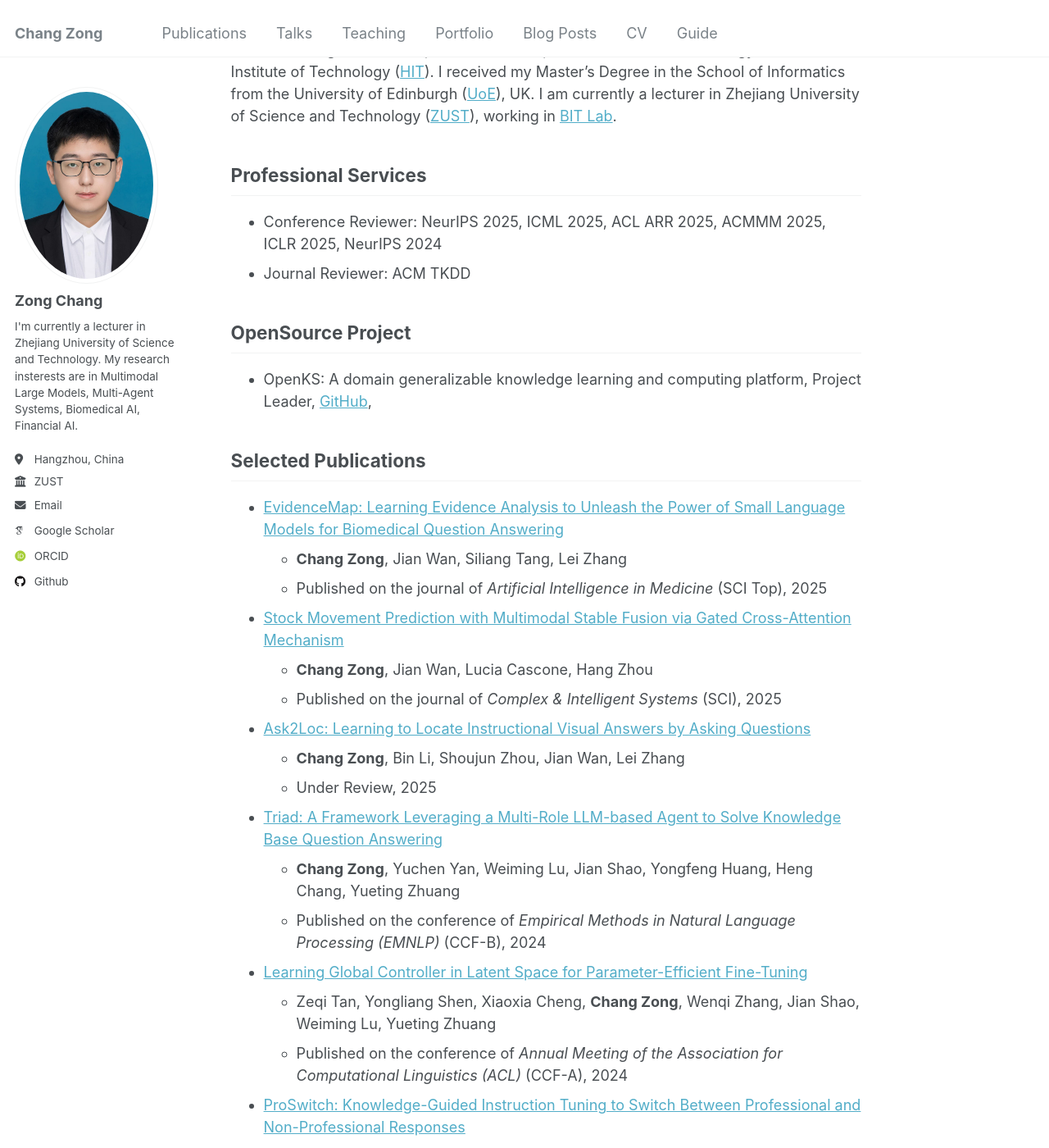
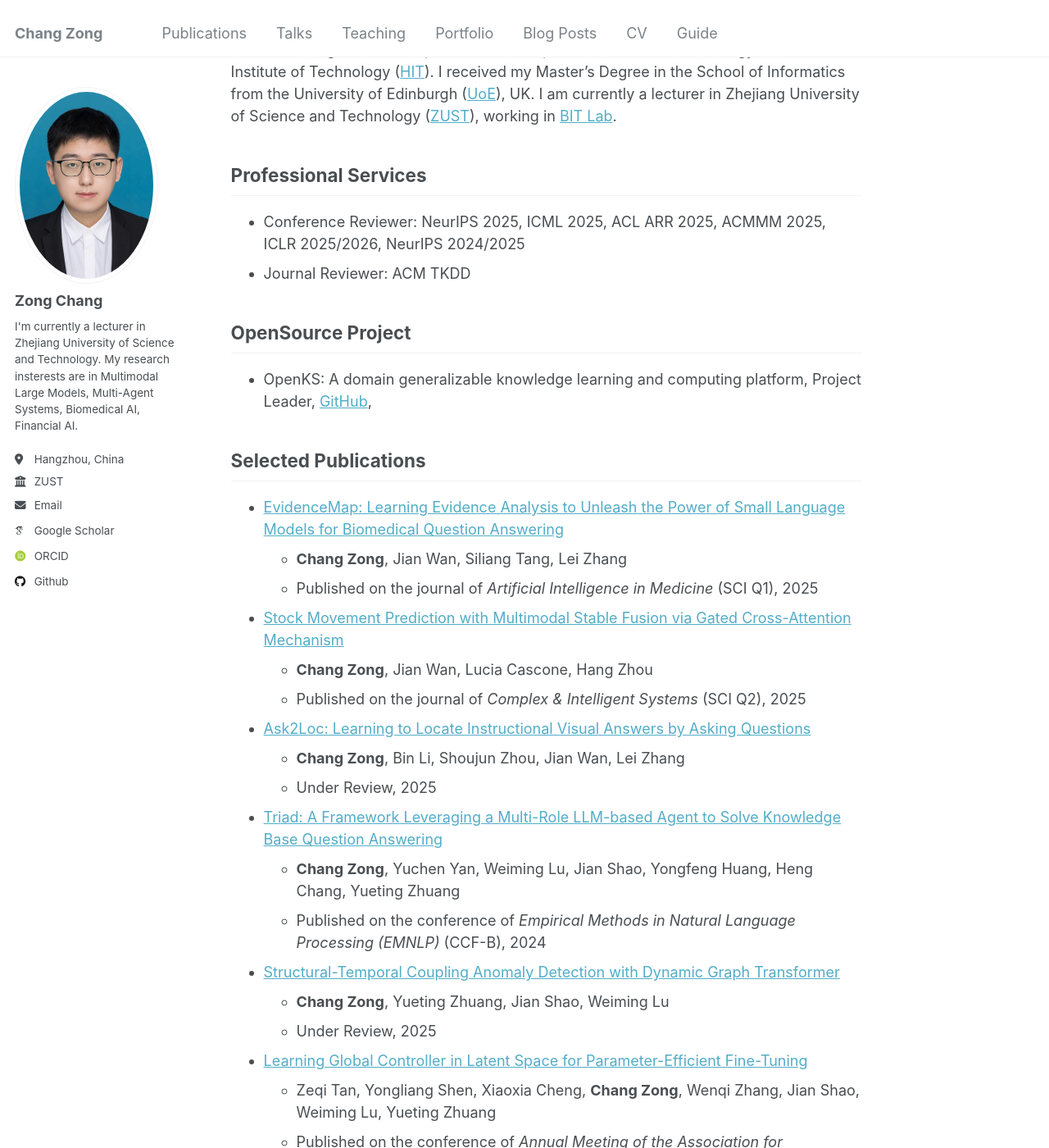
Before and after one commit to changzong/changzong.github.io, a Jekyll site: the page built from _pages/about.md, in a window 1280 px wide and 1400 px high, scrolled down 251 px. Shown: the whole window at 82% size. Built offline with Jekyll 4.4.1, drawn with Linux system fonts in a browser that asks for light colours; some web fonts are replaced; some of the changed text lies outside the part shown.

Commit message:
update url

```diff
--- a/_pages/about.md
+++ b/_pages/about.md
@@ -12,7 +12,7 @@ I receive my Ph.D. degree from Zhejiang University ([ZJU](https://www.zju.edu.cn
 
 
 ## Professional Services
-- Conference Reviewer: NeurIPS 2025, ICML 2025, ACL ARR 2025, ACMMM 2025, ICLR 2025, NeurIPS 2024
+- Conference Reviewer: NeurIPS 2025, ICML 2025, ACL ARR 2025, ACMMM 2025, ICLR 2025/2026, NeurIPS 2024/2025
 - Journal Reviewer: ACM TKDD
 
 ## OpenSource Project
@@ -21,11 +21,11 @@ I receive my Ph.D. degree from Zhejiang University ([ZJU](https://www.zju.edu.cn
 ## Selected Publications
 - [EvidenceMap: Learning Evidence Analysis to Unleash the Power of Small Language Models for Biomedical Question Answering](https://www.sciencedirect.com/science/article/abs/pii/S0933365725001812)
   - **Chang Zong**, Jian Wan, Siliang Tang, Lei Zhang
-  - Published on the journal of *Artificial Intelligence in Medicine* (SCI Top), 2025
+  - Published on the journal of *Artificial Intelligence in Medicine* (SCI Q1), 2025
 
 - [Stock Movement Prediction with Multimodal Stable Fusion via Gated Cross-Attention Mechanism](https://link.springer.com/article/10.1007/s40747-025-02023-3)
   - **Chang Zong**, Jian Wan, Lucia Cascone, Hang Zhou
-  - Published on the journal of *Complex & Intelligent Systems* (SCI), 2025
+  - Published on the journal of *Complex & Intelligent Systems* (SCI Q2), 2025
 
 - [Ask2Loc: Learning to Locate Instructional Visual Answers by Asking Questions](https://arxiv.org/abs/2504.15918)
   - **Chang Zong**, Bin Li, Shoujun Zhou, Jian Wan, Lei Zhang
@@ -34,6 +34,10 @@ I receive my Ph.D. degree from Zhejiang University ([ZJU](https://www.zju.edu.cn
 - [Triad: A Framework Leveraging a Multi-Role LLM-based Agent to Solve Knowledge Base Question Answering](https://aclanthology.org/2024.emnlp-main.101/)
   - **Chang Zong**, Yuchen Yan, Weiming Lu, Jian Shao, Yongfeng Huang, Heng Chang, Yueting Zhuang
   - Published on the conference of *Empirical Methods in Natural Language Processing (EMNLP)* (CCF-B), 2024
+
+- [Structural-Temporal Coupling Anomaly Detection with Dynamic Graph Transformer](https://arxiv.org/abs/2505.08330)
+  - **Chang Zong**, Yueting Zhuang, Jian Shao, Weiming Lu
+  - Under Review, 2025
 
 - [Learning Global Controller in Latent Space for Parameter-Efficient Fine-Tuning](https://aclanthology.org/2024.acl-long.222/)
   - Zeqi Tan, Yongliang Shen, Xiaoxia Cheng, **Chang Zong**, Wenqi Zhang, Jian Shao, Weiming Lu, Yueting Zhuang
@@ -45,15 +49,16 @@ I receive my Ph.D. degree from Zhejiang University ([ZJU](https://www.zju.edu.cn
 
 - [Graph neural networks meet with distributed graph partitioners and reconciliations](https://www.sciencedirect.com/science/article/abs/pii/S0925231222011894)
   - Zongshen Mu, Siliang Tang, **Chang Zong**, Dianhai Yu, Yueting Zhuang
-  - Published on the journal of *Neurocomputing* (SCI), 2023
+  - Published on the journal of *Neurocomputing* (SCI Q1), 2023
 
 - [Citation Prediction via Influence Representation Using Temporal Graphs](https://link.springer.com/chapter/10.1007/978-981-99-3925-1_14)
   - **Chang Zong**, Yueting Zhuang, Jian Shao, Weiming Lu
   - Published on the conference of *Big Data and Social Computing (BDSC)*, 2023
 
 ## Teaching
-- Large Models and Natural Language Processing, 2025 Spring
-- Object Oriented Programming with Python, 2025 Spring, [Lecture Site](course-media-python-2025.notion.site)
+- Medical Artificial Intelligence, 2025 Autumn, [Lecture Site](https://course-master-medai-2025.notion.site)
+- Natural Language Processing & Large Language Models, 2025 Spring
+- Object Oriented Programming with Python, 2025 Spring, [Lecture Site](https://course-media-python-2025.notion.site)
 - Literature Retrieval and Writing, 2025 Spring, [Lecture Site](https://course-master-literature-2025.notion.site)
 
 ## Government Projects
```
